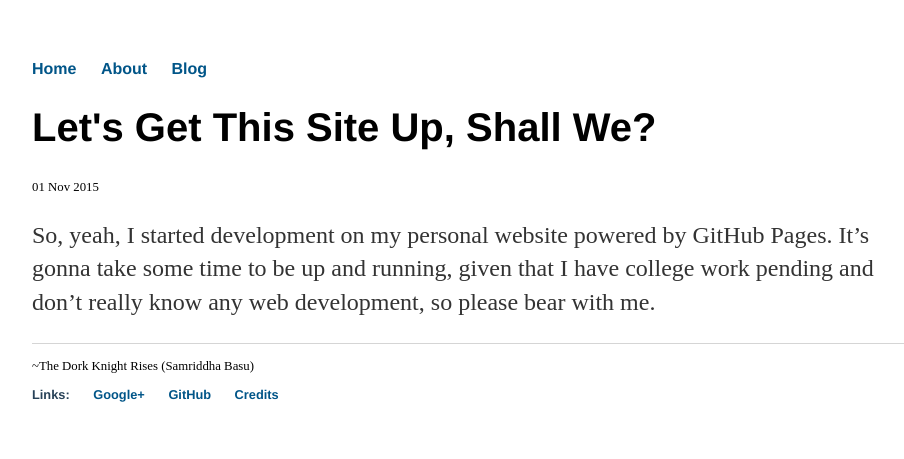
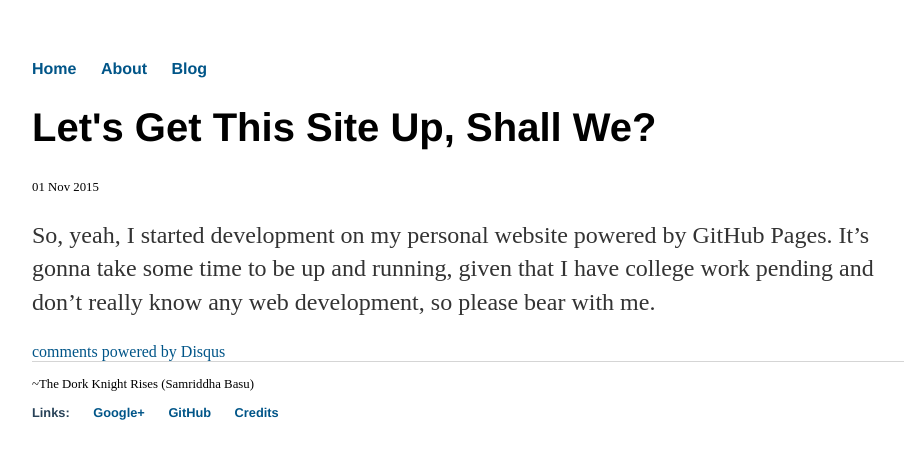
Before and after one commit to TheDorkKnightRises/TheDorkKnightRises.github.io, a Jekyll site: the page built from _posts/2015-11-01-Let's-Get-This-Site-Up.md, in a window 1280 px wide. Shown: the top 459 px of the page, without its empty margins (160-1064 px from the left). Built offline with Jekyll 4.4.1, drawn with Linux system fonts in a browser that asks for light colours; comment, search, counter and statistics services are not loaded.

Commit message:
Added Disqus, paginated blog section, exploite _includes
Signed-off-by: TheDorkKnightRises <samriddhabasu@gmail.com>

```diff
--- a/_config.yml
+++ b/_config.yml
@@ -1,5 +1,7 @@
 name: The Dork Knight Rises
 markdown: kramdown
+paginate: 5
+permalink: /blog/:year/:month/:title
 url: https://thedorkknightrises.github.io
 gems:
   - jekyll-sitemap
--- /dev/null
+++ b/_includes/disqus.html
@@ -0,0 +1,11 @@
+<div id="disqus_thread"></div>
+    <script type="text/javascript">
+        var disqus_shortname = 'TheDorkKnightRises';
+        (function() {
+            var dsq = document.createElement('script'); dsq.type = 'text/javascript'; dsq.async = true;
+            dsq.src = '//' + disqus_shortname + '.disqus.com/embed.js';
+            (document.getElementsByTagName('head')[0] || document.getElementsByTagName('body')[0]).appendChild(dsq);
+        })();
+    </script>
+    <noscript>Please enable JavaScript to view the <a href="http://disqus.com/?ref_noscript">comments powered by Disqus.</a></noscript>
+    <a href="http://disqus.com" class="dsq-brlink">comments powered by <span class="logo-disqus">Disqus</span></a>
--- /dev/null
+++ b/_includes/footer.html
@@ -0,0 +1,9 @@
+<footer>
+  <br>~The Dork Knight Rises (Samriddha Basu)
+<ul>
+  <li>Links:</li>
+  <li><a href="https://plus.google.com/+SamriddhaBasu">Google+</a></li>
+  <li><a href="https://github.com/TheDorkKnightRises">GitHub</a></li>
+  <li><a href="https://thedorkknightrises.github.io/credits/">Credits</a></li>
+</ul>
+</footer>
--- /dev/null
+++ b/_includes/head.html
@@ -0,0 +1,24 @@
+<head>
+  <meta name="viewport" content="width=device-width, initial-scale=0.8">
+  <title>{{page.title}}</title>
+  <link rel="icon" type="image/png" href="/browseralt.png" />
+  <meta name="title" content="The Dork Knight Rises">
+  <meta name="description" content="Personal website and blog">
+  <meta name="theme-color" content="#243248">
+  <link rel="stylesheet" type= "text/css" href="/css/main.css">
+  <link rel="canonical" href="{{ site.url }}{{ page.url }}" />
+
+  <script>
+  (function(i,s,o,g,r,a,m){i['GoogleAnalyticsObject']=r;i[r]=i[r]||function(){
+  (i[r].q=i[r].q||[]).push(arguments)},i[r].l=1*new Date();a=s.createElement(o),
+  m=s.getElementsByTagName(o)[0];a.async=1;a.src=g;m.parentNode.insertBefore(a,m)
+  })(window,document,'script','//www.google-analytics.com/analytics.js','ga');
+
+  ga('create', 'UA-69504956-1', 'auto');
+  ga('require', 'displayfeatures');
+  ga('require', 'linkid');
+  ga('send', 'pageview');
+
+</script>
+
+</head>
--- /dev/null
+++ b/_includes/nav.html
@@ -0,0 +1,7 @@
+<nav>
+  <ul>
+	<li><a href="https://thedorkknightrises.github.io/">Home</a></li>
+	<li><a href="https://thedorkknightrises.github.io/about/">About</a></li>
+	<li><a href="https://thedorkknightrises.github.io/blog/">Blog</a></li>
+  </ul>
+</nav>
--- /dev/null
+++ b/_includes/ssl.html
@@ -0,0 +1,5 @@
+<script>
+var host = "thedorkknightrises.github.io";
+if ((host == window.location.host) && (window.location.protocol != "https:"))
+    window.location.protocol = "https:";
+</script>
--- a/_layouts/default.html
+++ b/_layouts/default.html
@@ -1,69 +1,22 @@
 <!DOCTYPE html>
 <html>
-<script>
-var host = "thedorkknightrises.github.io";
-if ((host == window.location.host) && (window.location.protocol != "https:"))
-    window.location.protocol = "https:";
-</script>
 
-<head>
-  <meta name="viewport" content="width=device-width, initial-scale=0.8">
-  <title>{{page.title}}</title>
-  <link rel="icon" type="image/png" href="/browseralt.png" />
-  <meta name="title" content="The Dork Knight Rises">
-  <meta name="description" content="Personal website and blog">
-  <meta name="theme-color" content="#243248">
-  <link rel="stylesheet" type= "text/css" href="/css/main.css">
-  <link rel="canonical" href="{{ site.url }}{{ page.url }}" />
+{%include ssl.html%}
 
-  <script>
-  (function(i,s,o,g,r,a,m){i['GoogleAnalyticsObject']=r;i[r]=i[r]||function(){
-  (i[r].q=i[r].q||[]).push(arguments)},i[r].l=1*new Date();a=s.createElement(o),
-  m=s.getElementsByTagName(o)[0];a.async=1;a.src=g;m.parentNode.insertBefore(a,m)
-  })(window,document,'script','//www.google-analytics.com/analytics.js','ga');
-
-  ga('create', 'UA-69504956-1', 'auto');
-  ga('require', 'displayfeatures');
-  ga('require', 'linkid');
-  ga('send', 'pageview');
-
-</script>
-
-</head>
+{%include head.html%}
 
 <body>
-<nav>
-  <ul>
-	<li><a href="https://thedorkknightrises.github.io/">Home</a></li>
-	<li><a href="https://thedorkknightrises.github.io/about/">About</a></li>
-	<li><a href="https://thedorkknightrises.github.io/blog/">Blog</a></li>
-  </ul>
-</nav>
+
+{%include nav.html%}
 
 <div class="container">
   {{ content }}
 </div>
 
-<footer>
-  <br>~The Dork Knight Rises (Samriddha Basu)
-<ul>
-  <li>Links:</li>
-  <li><a href="https://plus.google.com/+SamriddhaBasu">Google+</a></li>
-  <li><a href="https://github.com/TheDorkKnightRises">GitHub</a></li>
-  <li><a href="https://thedorkknightrises.github.io/credits/">Credits</a></li>
-</ul>
-</footer>
+{%include footer.html%}
+
 </body>
 
-  <script async src="//pagead2.googlesyndication.com/pagead/js/adsbygoogle.js"></script>
-  <!-- Trial ad -->
-  <ins class="adsbygoogle"
-	style="display:block"
-	data-ad-client="ca-pub-6789084054813885"
-	data-ad-slot="2860903658"
-	data-ad-format="auto"></ins>
-<script>
-(adsbygoogle = window.adsbygoogle || []).push({});
-</script>
+{%include analytics.html%}
 
 <html>
--- a/_layouts/post.html
+++ b/_layouts/post.html
@@ -7,3 +7,7 @@
 <div class="post">
   {{ content }}
 </div>
+
+<div class="notecomments">
+	{% include disqus.html %}
+</div>
```
Also changed, not shown: _includes/analytics.html (added).
